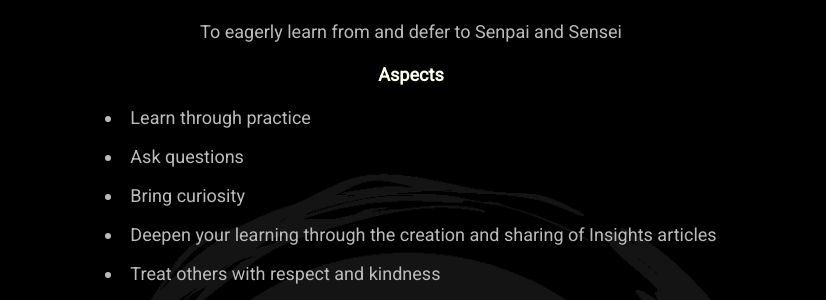
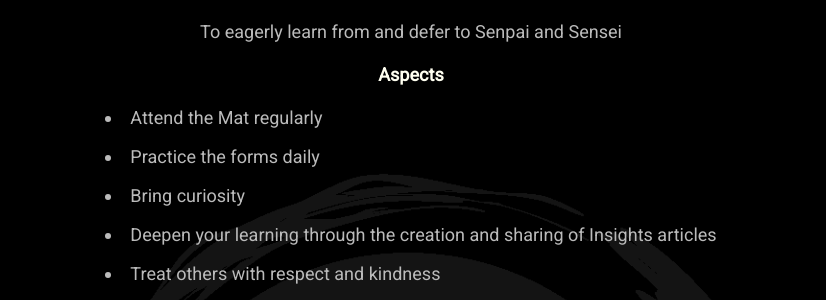
Before and after one commit to mindset-dojo/mindset-dojo.github.io, a Jekyll site: the page built from program.md, in a window 1280 px wide and 900 px high, scrolled down 6281 px. Shown: the part 153-453 px from the top of the window, without its empty margins (229-1055 px from the left). Built offline with Jekyll 4.4.1, drawn with Linux system fonts in a browser that asks for light colours; some web fonts are replaced.

Commit message:
refactor(program): refactor kohai aspects.

```diff
--- a/_data/program.yaml
+++ b/_data/program.yaml
@@ -177,8 +177,8 @@ relationships:
   - label: Kōhai
     intention: To eagerly learn from and defer to Senpai and Sensei
     aspects:
-      - label: Learn through practice
-      - label: Ask questions
+      - label: Attend the Mat regularly
+      - label: Practice the forms daily
       - label: Bring curiosity
       - label: Deepen your learning through the creation and sharing of Insights articles
       - label: Treat others with respect and kindness
```
